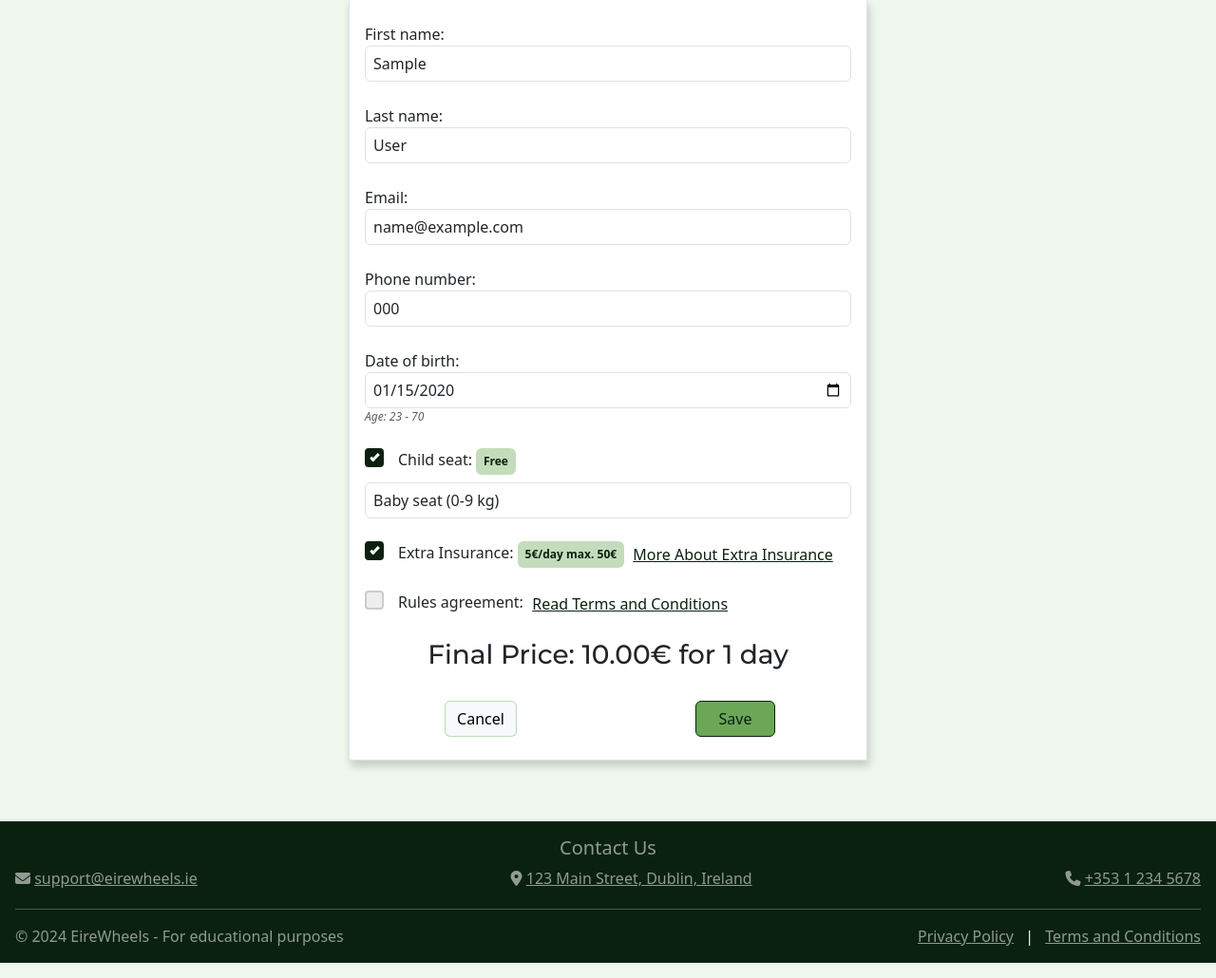
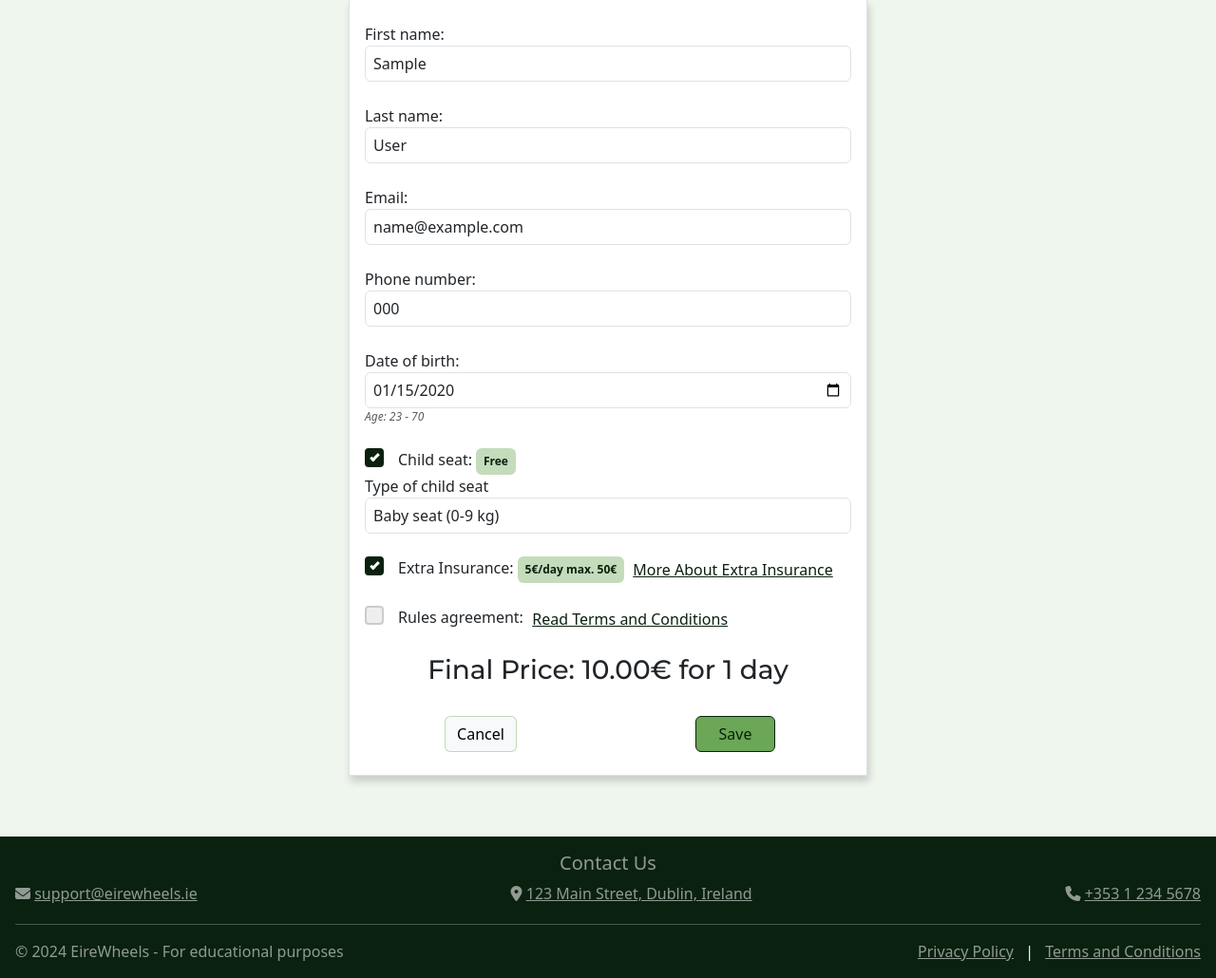
Before and after one commit to OleksiiKova/rent-car-ireland, a Django app: page /booking/bookings/edit/1/ in a window 1280 px wide. Shown: the part 489-1519 px from the top of the page at 95% size. Run offline with Django 4.2, Linux system fonts and the light colour scheme; tables that the repository leaves empty hold one stand-in row (values such as "Sample post"); some libraries are stand-ins or nearby versions.

Commit message:
Add label to tyle of the child seat on the Booking Form and Edit Bookings Pages

```diff
--- a/bookings/templates/bookings/booking_form.html
+++ b/bookings/templates/bookings/booking_form.html
@@ -163,7 +163,10 @@
                                 {{ form.child_seat }}
                                 <span class="checkmark"></span>
                             </label>
-                            {{ form.child_seat_option|add_class:"form-control w-100 px-2 mt-2" }}
+                        </div>
+                        <div>
+                            <label for="id_child_seat_option">Type of child seat</label>
+                            {{ form.child_seat_option|add_class:"form-control w-100 px-2" }}
                         </div>
                     </div>
 
--- a/bookings/templates/bookings/edit_booking.html
+++ b/bookings/templates/bookings/edit_booking.html
@@ -163,7 +163,10 @@
                                 {{ form.child_seat }}
                                 <span class="checkmark"></span>
                             </label>
-                            {{ form.child_seat_option|add_class:"form-control w-100 px-2 mt-2" }}
+                        </div>
+                        <div>
+                            <label for="id_child_seat_option">Type of child seat</label>
+                            {{ form.child_seat_option|add_class:"form-control w-100 px-2" }}
                         </div>
                     </div>
                     <div class="row my-4">
```
